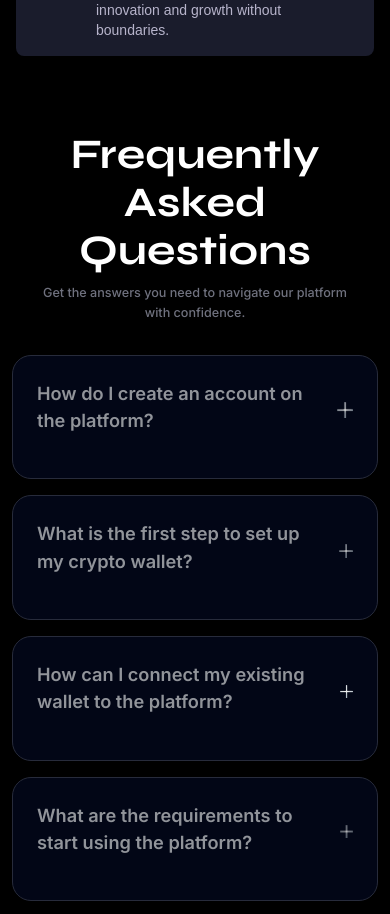
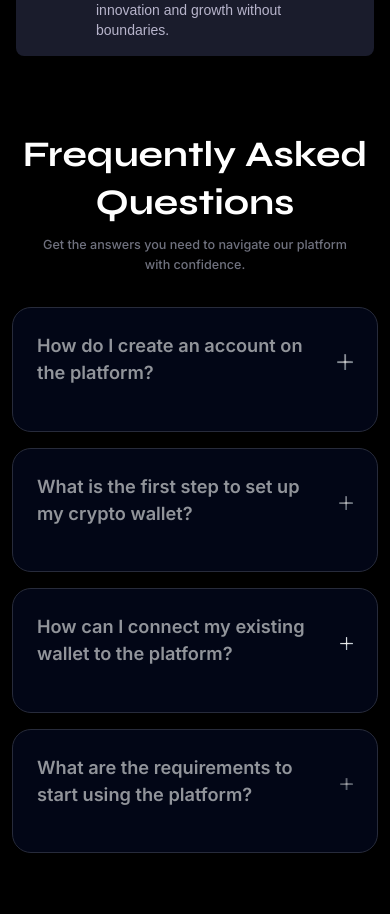
Before and after one commit to Fundable-Protocol/fundable-fe, a Next.js app: page / in a window 390 px wide. Shown: the part 3544-4458 px from the top of the page. Built offline with nearby package versions, Linux system fonts and the light colour scheme.

Commit message:
fixed font-size

```diff
--- a/src/components/organisms/Faq.tsx
+++ b/src/components/organisms/Faq.tsx
@@ -70,7 +70,7 @@ const Faq = () => {
     <section className="relative flex items-center justify-center w-full   px-3 py-[10%] my-5 ">
         <div className="text-white z-[10000] w-full max-w-[1008px] mx-auto  flex flex-col items-center justify-center gap-8" >
       <div className=" text-center  flex items-center justify-center flex-col">
-        <h1 className="text-[42px] font-bold text-[#ffffff] leading-[47.88px] mb-2 font-syne ">
+        <h1 className=" text-[36px] md:text-[42px] font-bold text-[#ffffff] leading-[47.88px] mb-2 font-syne ">
           Frequently Asked Questions
         </h1>
         <p className=" text-[#6F717E] leading-[19.88px] font-medium text-[12.6px] md:w-[260px] w-[325px] ">
```
